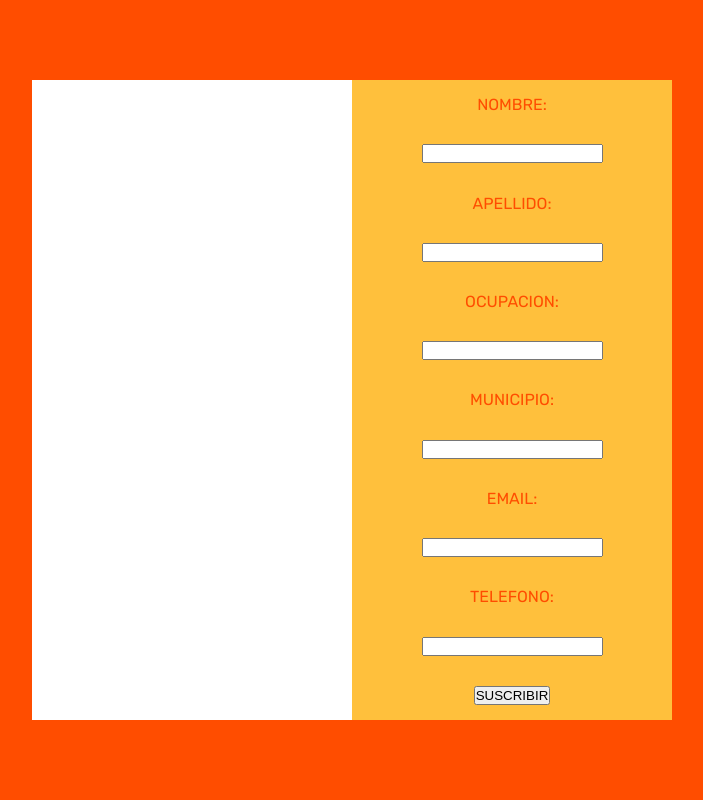
After one commit to JerryOliva/esfood, a Flask app: page /registra in a window 1280 px wide. The commit adds this page. Shown: the whole page, without its empty margins (288-991 px from the left). Run offline with Flask 3, Linux system fonts and the light colour scheme.

Commit message:
'style registra.html form'

```diff
--- a/server.py
+++ b/server.py
@@ -5,3 +5,7 @@ app=Flask(__name__)
 @app.route('/')
 def index():
     return render_template('index.html')
+
+@app.route('/registra')
+def registra():
+    return render_template('registra.html')
--- a/static/css_files/style.css
+++ b/static/css_files/style.css
@@ -216,4 +216,60 @@
   scale: 10%;
 }
 
-/*registrant page.html*//*# sourceMappingURL=style.css.map */
+/*registra.html*/
+/*general web size*/
+.container1 {
+  height: 100vh;
+  width: 100vw;
+}
+
+/*background settings (fondo)*/
+.container1_setts {
+  height: 100%;
+  width: 100%;
+  display: flex;
+  justify-content: center;
+  align-items: center;
+  background-color: #ff4d00;
+}
+
+/*form content container & data*/
+.container_center {
+  height: 80%;
+  width: 50%;
+  background-color: #ffC03C;
+  display: flex;
+}
+.container_center1 {
+  width: 50%;
+  height: 100%;
+  background-color: #fff;
+}
+.container_center2 {
+  width: 50%;
+  height: 100%;
+  display: flex;
+  flex-direction: column;
+  justify-content: center;
+  align-items: center;
+}
+
+.container_center_form {
+  height: 100%;
+  width: 100%;
+  color: #ff4d00;
+  font-family: "rubik";
+  display: flex;
+  justify-content: center;
+  align-items: center;
+}
+
+form {
+  height: 100%;
+  width: 100%;
+  display: flex;
+  flex-direction: column;
+  justify-content: space-around;
+  align-items: center;
+  margin: 20px;
+}/*# sourceMappingURL=style.css.map */
--- a/static/css_files/style.scss
+++ b/static/css_files/style.scss
@@ -258,4 +258,76 @@
     scale:10%;
 }
 
-/*registrant page.html*/
+/*registra.html*/
+
+/*general web size*/
+
+.container1
+{
+    height:100vh;
+    width:100vw;
+
+}
+/*background settings (fondo)*/
+.container1_setts
+{
+    height: 100%;
+    width:100%;
+    display: flex;
+    justify-content: center;
+    align-items: center;
+    background-color: #ff4d00;
+}
+
+/*form content container & data*/
+.container_center
+{
+    height:80%;
+    width:50%;
+    background-color: #ffC03C;
+    display: flex;
+
+    &1
+    {
+        width: 50%;
+        height:100%;
+        background-color:#fff;
+    }
+
+    &2
+    {
+        width: 50%;
+        height:100%;
+        display: flex;
+        flex-direction: column;
+        justify-content: center;
+        align-items: center;
+
+
+
+    }
+}
+
+.container_center_form
+{
+    height:100%;
+    width:100%;
+    color:#ff4d00;
+    font-family: 'rubik';
+    display: flex;
+    justify-content: center;
+    align-items: center;
+
+
+}
+form{
+
+    height: 100%;
+    width:100%;
+    display:flex;
+    flex-direction:column;
+    justify-content:space-around;
+    align-items:center;
+    margin:20px;
+
+}
--- /dev/null
+++ b/templates/registra.html
@@ -0,0 +1,50 @@
+{% extends "layout.html" %}
+
+{% block body %}
+ <!--principal container-->
+<div class="container1">
+    <!--Set content to center-->
+    <div class="container1_setts">
+
+        <!--content center settings-->
+        <div class="container_center">
+
+            <!--brand info -->
+            <div class="container_center1">
+                <div class="container_center_data"></div>
+            </div>
+            <div class="container_center2">
+                <!--suscription form-->
+                <div class="container_center_form">
+                    <form method="post" name="user_form">
+
+                        <label for="nombre">NOMBRE:</label>
+                        <input type="text" name="nombre" required>
+
+                        <label for="apellido" required >APELLIDO:</label>
+                        <input type="text" name="apellido" required>
+
+                        <label for="ocupacion" required >OCUPACION:</label>
+                        <input type="text" name="ocupacion" required>
+
+                        <label for="municipio" required >MUNICIPIO:</label>
+                        <input type="text" name="municipio" required>
+
+                        <label for="email" required >EMAIL:</label>
+                        <input type="email" name="email" required>
+
+
+                        <label for="telefono" required >TELEFONO:</label>
+                        <input type="text" name="telefono" required>
+
+                        <input type="submit" name="suscribir" value="SUSCRIBIR">
+                    </form>
+                </div>
+
+            </div>
+        </div>
+
+    </div>
+</div>
+
+{% endblock %}
```
Also changed, not shown: 1 other file.
